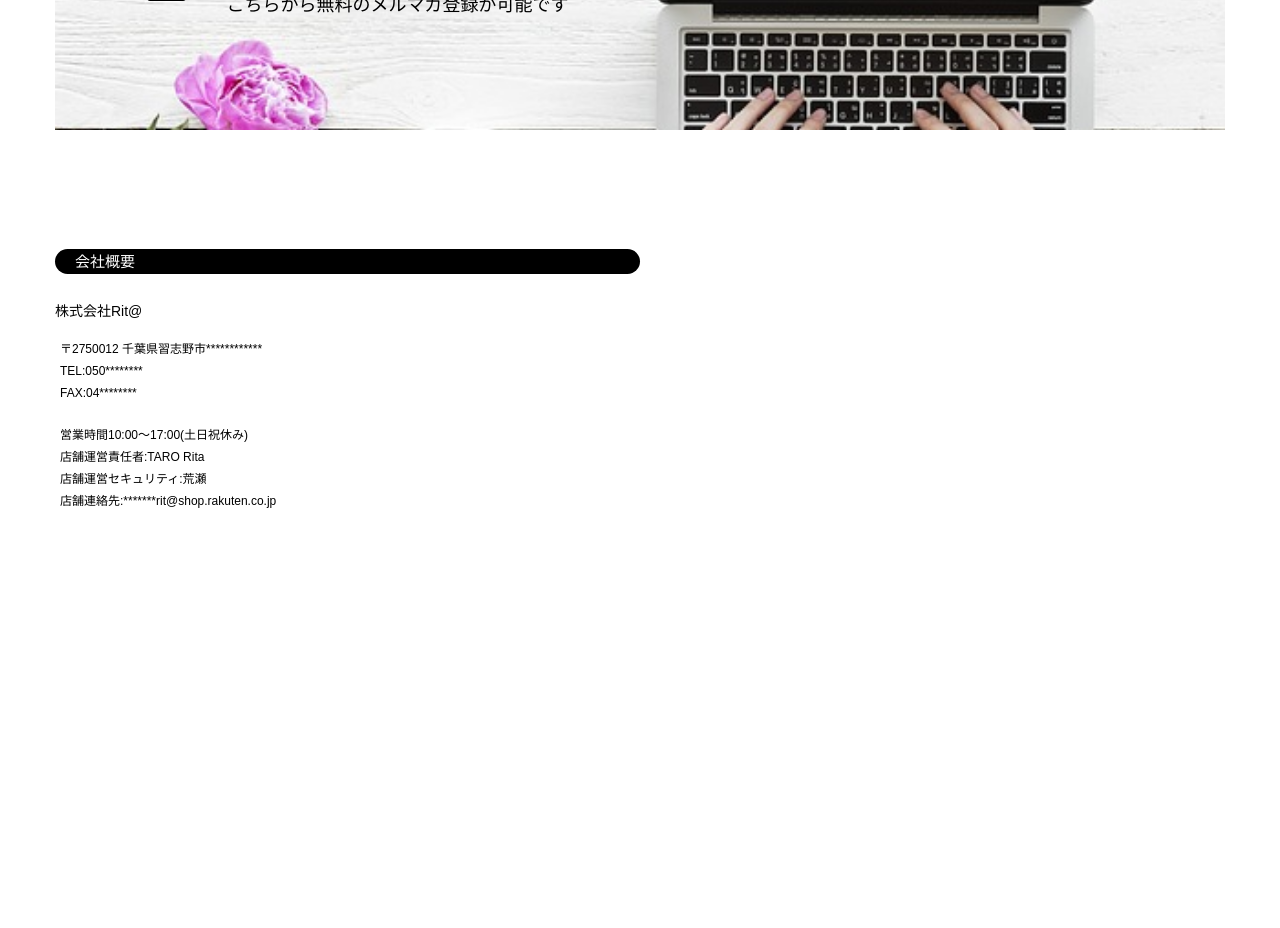
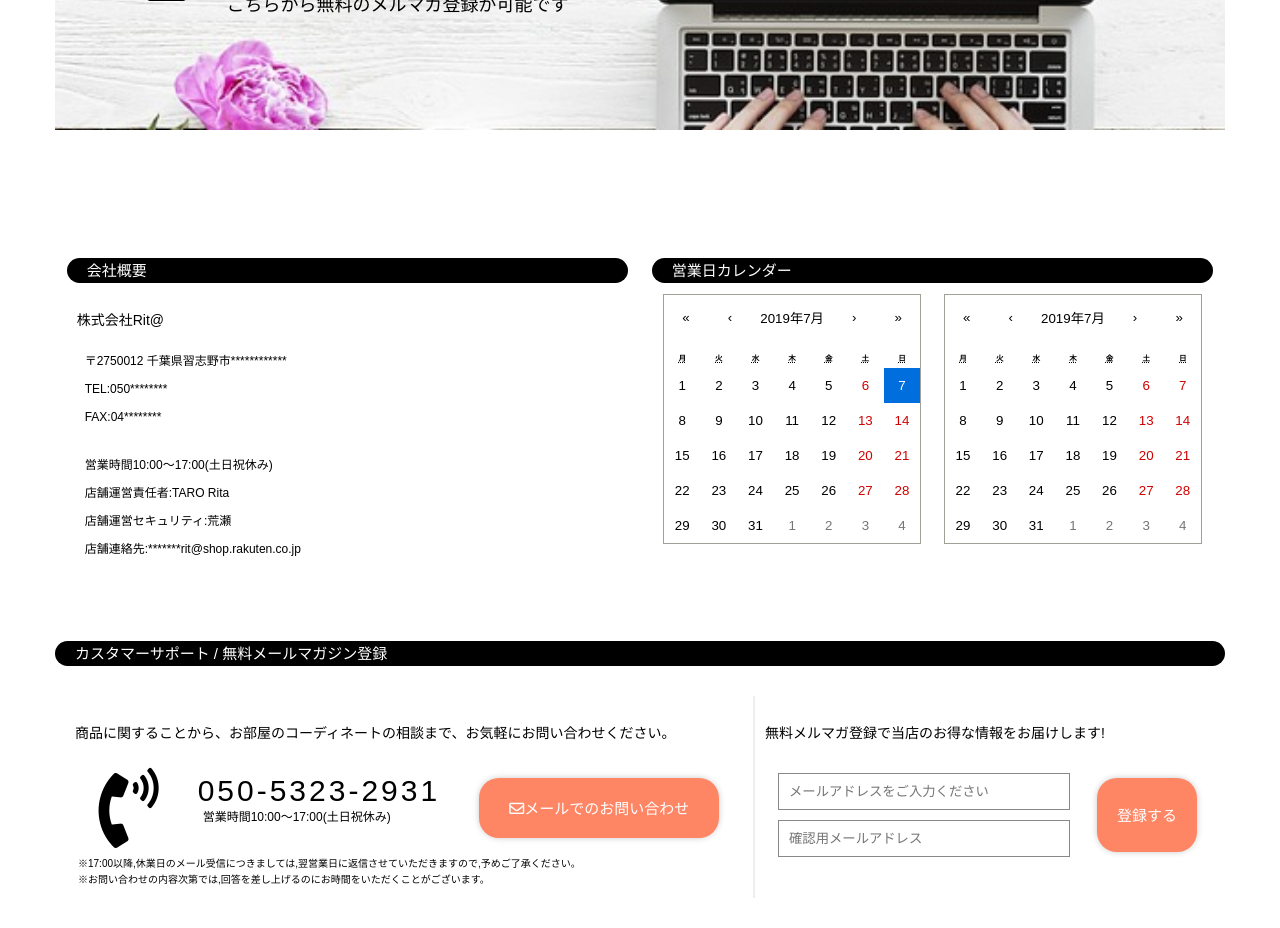
Before and after one commit to peppertaro/RitaClone, a React (Create React App) app: page / in a window 1280 px wide. Shown: the part 3520-4448 px from the top of the page. Before the commit the page ends 4159 px from the top, so only its background shows below. Built offline with nearby package versions, Linux system fonts and the light colour scheme.

Commit message:
Implemented Corporate section

```diff
--- a/package.json
+++ b/package.json
@@ -4,6 +4,7 @@
   "private": true,
   "dependencies": {
     "react": "^16.8.6",
+    "react-calendar": "^2.19.0",
     "react-dom": "^16.8.6",
     "react-scripts": "3.0.1"
   },
--- a/src/App.js
+++ b/src/App.js
@@ -8,7 +8,9 @@ import NewProd from './Components/New_Prod';
 import Recommend from './Components/Recommend';
 import Category from './Components/Category';
 import MailMagazine from './Components/MailMagazine';
-import Corporate from './Components/Corp'
+import Corporate from './Components/Corp';
+import CorpCalendar from './Components/CorpCalendar';
+import CorpCustomer from './Components/CorpCustomer';
 class App extends React.Component {
   render() {
     return (
@@ -25,7 +27,13 @@ class App extends React.Component {
         <Recommend />
         <Category />
         <MailMagazine />
-        <Corporate />
+        <div className="container">
+          <div className="Corporations">
+            <Corporate />
+            <CorpCalendar />
+          </div>
+        </div>
+        <CorpCustomer />
       </div>
     );
   }
--- a/src/App.scss
+++ b/src/App.scss
@@ -373,22 +373,110 @@ svg {
 }
 
 /*--------Corporate------------*/
+
+
 .Corporate{
   margin: 10% 0;
 }
 
-.corpName{
+.corpName,.corpTitle{
   padding:2rem 0;
   font-size:1.4rem;
 }
 
 .corpInfos{
-  padding:1rem 0;
+  padding:1rem;
 }
 
 .corpInfo{
   padding:.5rem;
   font-size:1.2rem;
+}
+
+.corpCalendars{
+  display:flex;
+}
+
+.corpCalendar{
+  width:50%;
+  padding:2%;
+}
+
+/*--------Corporate Customer-----------*/
+.CorpCustomer{
+  display:flex;
+  padding:3rem 1rem;
+}
+
+.corpInfo-box{
+  display:flex;
+  justify-content: space-around;
+  padding:.8rem;
+}
+
+.corpMailInput{
+  display:inline-block;
+}
+
+.tel-i{
+  font-size:8rem;
+}
+
+.corpInfo{
+  padding:.8rem;
+}
+
+.corpTelNum{
+  font-size:3rem;
+  letter-spacing:.3rem;
+}
+
+.corpTelHour{
+  font-size:1.2rem;
+  padding:.5rem;
+}
+
+.corpTelQuery{
+  width:60%;
+  border-right:.2rem solid #eee;
+}
+
+.corpContMail{
+  width:40%;
+}
+
+.corpcaution{
+  font-size:1rem;
+  padding:.3rem;
+}
+
+
+.corpMailQuery{
+  padding:0 3rem;
+}
+.corpreg{
+  padding:0 2rem;
+}
+.mail-btn{
+  white-space: nowrap;
+  font-size:1.5rem;
+  margin:1rem 0;
+  background-color:#ff8665;
+  color:#fff;
+  border-radius: 2rem;
+  box-shadow:0 0 .9rem -.3rem #888;
+  cursor:pointer;
+}
+
+.mail-btn:active{
+  box-shadow:none;
+}
+
+.corpInpMail{
+  width:90%;
+  border:.1rem solid #888;
+  padding:1rem;
+  margin:.5rem;
 }
 
 /*---------Responsive----------*/
@@ -402,12 +490,20 @@ svg {
     .container {
       max-width: 720px;
     }
+    .CorpSection{
+      width:100%;
+      padding:0 1%;
+    }
   }
 @media (min-width: 1170px) {
     .container {
       max-width: 1170px;
     }
-    .Corporate{
+    .Corporations{
+      display:flex;
+    }
+    .CorpSection{
       width:50%;
+      padding:1%;
     }
   }
--- a/src/Components/Corp.js
+++ b/src/Components/Corp.js
@@ -3,7 +3,6 @@ class Corporate extends React.Component {
     render() {
         return (
             <div className="CorpSection">
-                <div className="container">
                 <div className="Corporate">
                     <h3 className="InfoTitle">会社概要</h3>
                     <div className="corpDetail corpInfos">
@@ -20,7 +19,6 @@ class Corporate extends React.Component {
                     </div>
                 </div>
             </div>
-            </div>
          );
     }
 }
--- /dev/null
+++ b/src/Components/CorpCalendar.js
@@ -0,0 +1,35 @@
+import React from 'react';
+import Calendar from 'react-calendar';
+
+class CorpCalendar extends React.Component {
+    state = {
+        date: new Date(),
+      }
+    onChange = date => this.setState({ date })
+    render() {
+        return (
+            <div className="CorpSection">
+                <div className="Corporate">
+                    <h3 className="InfoTitle">営業日カレンダー</h3>
+                    <div className="corpCalendars">
+                        <div className="corpCalendar corpInfos">
+                            <Calendar
+                                locale="ja-JP"
+                                onChange={this.onChange}
+                                value={this.state.date}
+                            />
+                        </div>
+                        <div className="corpCalendar corpInfos">
+                            <Calendar
+                                locale="ja-JP"
+                                value={this.state.month}
+                            />
+                        </div>
+                    </div>
+                </div>
+            </div>
+         );
+    }
+}
+
+export default CorpCalendar;
--- /dev/null
+++ b/src/Components/CorpCustomer.js
@@ -0,0 +1,41 @@
+import React from 'react';
+class CorpCustomer extends React.Component {
+    render() {
+        return (
+            <div className="CorpCustomerSection">
+                <div className="container">
+                    <h3 className="InfoTitle">カスタマーサポート / 無料メールマガジン登録</h3>
+                    <div className="CorpCustomer">
+                        <div className="corpTelQuery corpInfos">
+                            <h4 className="corpTitle">商品に関することから、お部屋のコーディネートの相談まで、お気軽にお問い合わせください。</h4>
+                            <div className="corpTelDetail">
+                                <div className="corpInfo-box">
+                                    <i className="fas fa-phone-volume tel-i"></i>
+                                    <div className="corpInfo">
+                                        <h2 className="corpTelNum">050-5323-2931</h2>
+                                        <p className="corpTelHour">営業時間10:00～17:00(土日祝休み)</p>
+                                    </div>
+                                    <button className="corpMailQuery mail-btn"><i className="far fa-envelope"></i>メールでのお問い合わせ</button>
+                                </div>
+                            </div>
+                            <p className="corpcaution">※17:00以降,休業日のメール受信につきましては,翌営業日に返信させていただきますので,予めご了承ください。</p>
+                            <p className="corpcaution">※お問い合わせの内容次第では,回答を差し上げるのにお時間をいただくことがございます。</p>
+                        </div>
+                        <div className="corpContMail corpInfos">
+                            <h4 className="corpTitle">無料メルマガ登録で当店のお得な情報をお届けします!</h4>
+                            <div className="corpInfo-box">
+                                <div className="corpMailInput">
+                                    <input className="corpInpMail" placeholder="メールアドレスをご入力ください" />
+                                    <input className="corpInpMail" placeholder="確認用メールアドレス" />
+                                </div>
+                                <button className="corpreg mail-btn">登録する</button>
+                            </div>
+                        </div>
+                    </div>
+                </div>
+            </div>
+         );
+    }
+}
+
+export default CorpCustomer;
--- a/src/Components/MailMagazine.js
+++ b/src/Components/MailMagazine.js
@@ -6,7 +6,7 @@ class MailMagazine extends React.Component {
                 <div className="container">
                     <div className="MailMagazineBox">
                         <div className="MM-infos">
-                            <i class="fas fa-envelope-open-text MM-i"></i>
+                            <i className="fas fa-envelope-open-text MM-i"></i>
                             <div className="MM-info">
                                 <h3 className="MM-title">MAIL MAGAZINE</h3>
                                 <p className="MM-dsc">こちらから無料のメルマガ登録が可能です</p>
```
Also changed, not shown: src/Components/Calendar.js (deleted), src/Components/Customer.js (deleted), 1 other file (tests, documents, lock files or other folders). Lines whose indentation alone changed are shown as unchanged.
